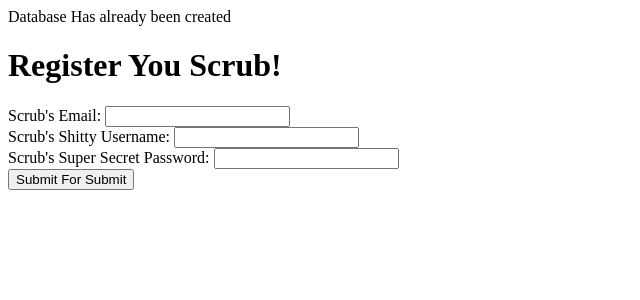
After one commit to Xitrade/phpjournal, a PHP site: page /register.php in a window 1280 px wide. The commit adds this page. Shown: the top 300 px of the page, without its empty margins (0-640 px from the left). Run offline with PHP 8.4, Linux system fonts and the light colour scheme.

Commit message:
havent pushed in a while so i forgot what i did...

```diff
--- /dev/null
+++ b/controller/create-user.php
@@ -0,0 +1,5 @@
+<?php
+
+	echo "You got into the file scruberonies!!!!!!!!!!!!!!!!!";
+
+?>
--- a/model/config.php
+++ b/model/config.php
@@ -1,5 +1,8 @@
 <?php
+	require_once(__DIR__ . "/Database.php");
 //creates path variable to the desired file/folder
+	session_start();
+
 	$path = "/phpjournal/";
 
 	$host = "localhost";
@@ -7,5 +10,10 @@
 	$password = "root";
 	$database = "blog_db";
 
-
+	if(!isset($_SESSION["connection"])) {
+		//opens connection to the variables in Database.php
+		$connection = new Database($host, $username, $password, $database);
+		//sessions preserve information
+		$_SESSION["connection"] = $connection;
+	}
 ?>
--- a/model/database.php
+++ b/model/database.php
@@ -10,6 +10,7 @@ class Database {
 	private $username;
 	private $password;
 	private $database;
+	public $error;
 	//variables can be accessed thru this class
 	//__construct defines our constructors.
 	//Its called on an object after it has been created
@@ -18,10 +19,30 @@ class Database {
 		$this->username = $username;
 		$this->password = $password;
 		$this->database = $database;
+
+	$this->connection = new mysqli($host, $username,$password);
+
+	if($this->connection->connect_error) {
+		die("Error: " . $this->connection->connect_error); //tells program to die off
+	}
+
+	$exists = $this->connection->select_db($database);
+
+	if(!$exists) {
+		$query = $this->connection->query("CREATE DATABASE $database");
+
+		if ($query) {
+			echo "Successfully created database: " . $database;
+		}
+	}
+	else{
+		echo "Database Has already been created";
+	}
+
 	}
 	//opens connection to the public
 	public function openConnection() {
-		this->connection = new mysqli(this->host, this->username, this->password, this->connection);
+		$this->connection = new mysqli($this->host, $this->username, $this->password, $this->connection);
 
 		if($this->connection->connect_error) {
 			die("Error: " . $this->connection->connect_error); //tells program to die off
@@ -31,12 +52,28 @@ class Database {
 	}
 	//close connection
 	public function closeConnection() {
+		//checks if a variable has been set or not
+		//checks if there is info in a variable
+		if(isset($this->connection)) {
+			$this->connection->close();
 
+		}
 	}
 	//adds data to a database
 	public function query($string) {
+		$this->openConnection();
 
+		$query = $this->connection->query($string);
+
+		if(!$query) {
+			$this->error = $this->connection->error;
+		}
+
+		$this->closeConnection();
+
+		return $query;
 	}
+
 }
 
 ?>
--- a/post.php
+++ b/post.php
@@ -7,9 +7,9 @@
 <body id="ground">
 <?php
 
-require_once(__DIR__ . "/view/header.php");
-require_once(__DIR__ . "/view/form.php");
-require_once(__DIR__ . "/view/footer.php");
+	require_once(__DIR__ . "/view/header.php");
+	require_once(__DIR__ . "/view/form.php");
+	require_once(__DIR__ . "/view/footer.php");
 
 ?>
 
--- /dev/null
+++ b/register.php
@@ -0,0 +1,7 @@
+<?php
+
+	require_once(__DIR__ . "/view/header.php");
+	require_once(__DIR__ . "/view/register-form.php");
+	require_once(__DIR__ . "/view/footer.php");
+
+?>
--- /dev/null
+++ b/view/register-form.php
@@ -0,0 +1,29 @@
+<?php
+	require_once(__DIR__ . "/../model/config.php");
+?>
+
+<h1>Register You Scrub!</h1>
+
+<form method="post" action="<?php echo $path . "controller/create-user.php"; ?>">
+	<div>
+		<label for="email">Scrub's Email: </label>
+		<input type="text" name="email"/>
+	</div>
+
+
+	<div>
+		<label for="username">Scrub's Shitty Username: </label>
+		<input type="text" name="username"/>
+	</div>
+
+
+	<div>
+		<label for="password">Scrub's Super Secret Password: </label>
+		<input type="password" name="password" />
+	</div>
+
+
+	<div>
+		<button type="submit">Submit For Submit</button>
+	</div>
+</form>
```
Also changed, not shown: controller/create-db.php (+17 -22 lines), controller/create-post.php (+2 -7 lines).
